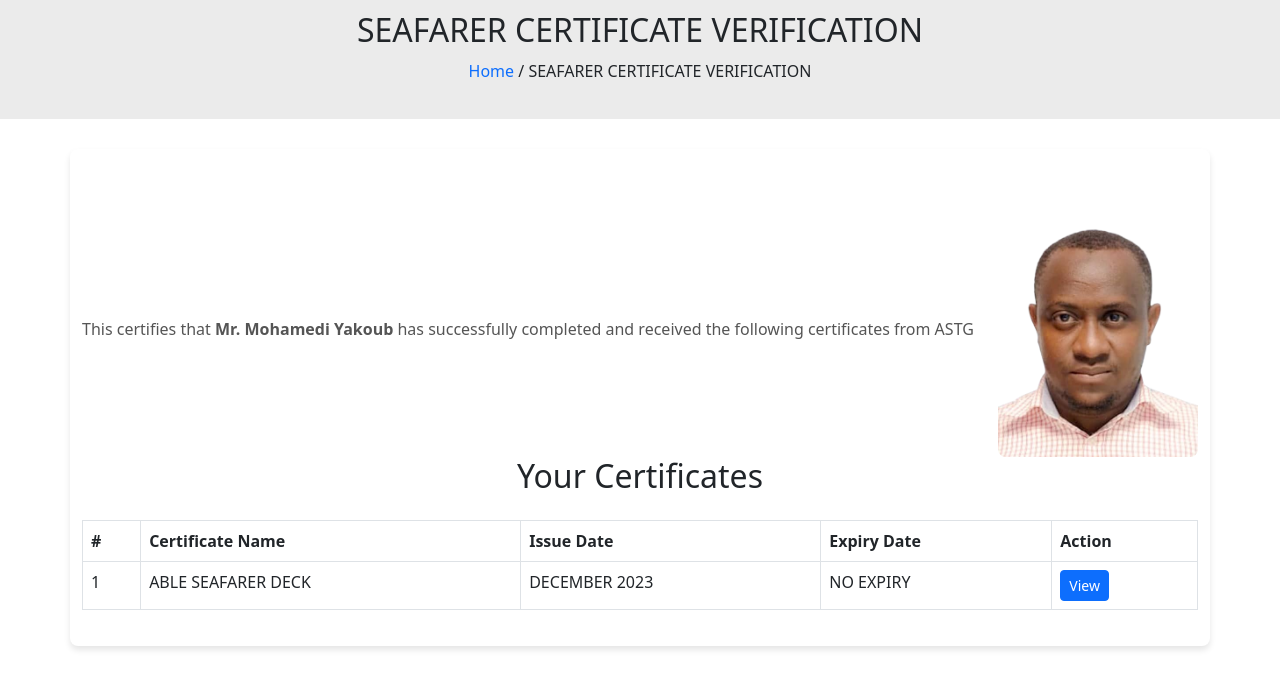
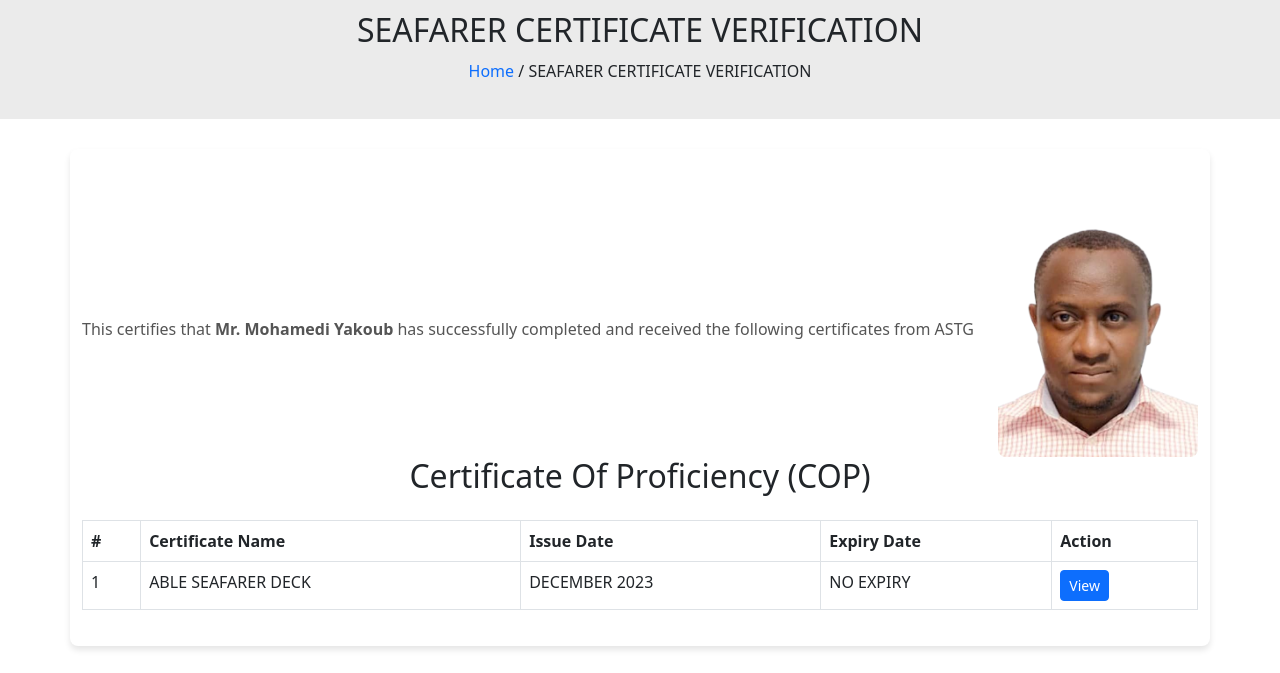
Before and after one commit to K-Naaman/studentverification-mohamedi, a plain HTML site: page index.html in a window 1280 px wide. Shown: the part 74-747 px from the top of the page. Drawn offline with nearby package versions, Linux system fonts and the light colour scheme.

Commit message:
index.html

```diff
--- a/index.html
+++ b/index.html
@@ -369,7 +369,7 @@
           <p style="flex: 1;">This certifies that <b> Mr. Mohamedi Yakoub </b> has successfully completed and received the following certificates from ASTG </p>
           <img src="astg-mohamedi_photo-nobg.png" alt="Mr. Mohamedi Yakoub" width="200" height="250" style="border-radius: 8px;">
         </section>
-        <h2 class="mb-4 text-center">Your Certificates</h2>
+        <h2 class="mb-4 text-center">Certificate Of Proficiency (COP)</h2>
         <table class="table table-bordered">
           <thead>
             <tr>
```
